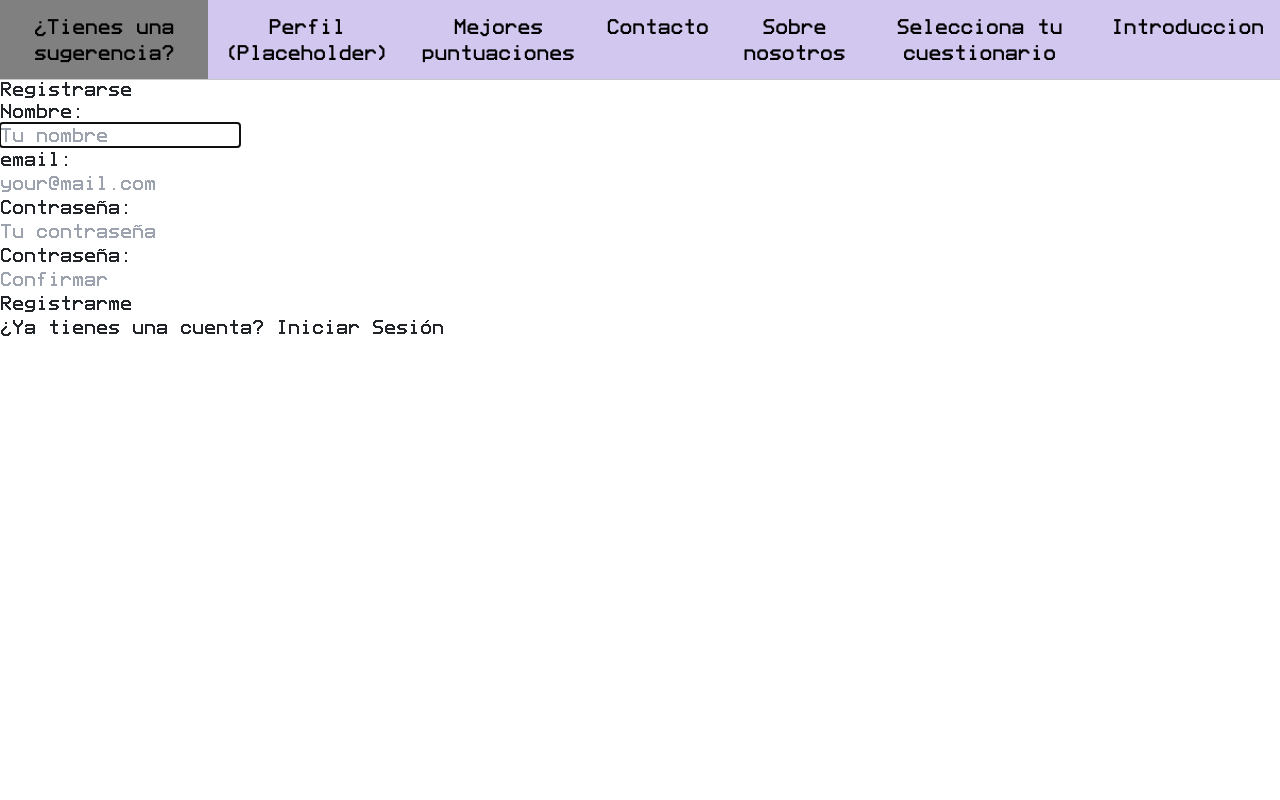
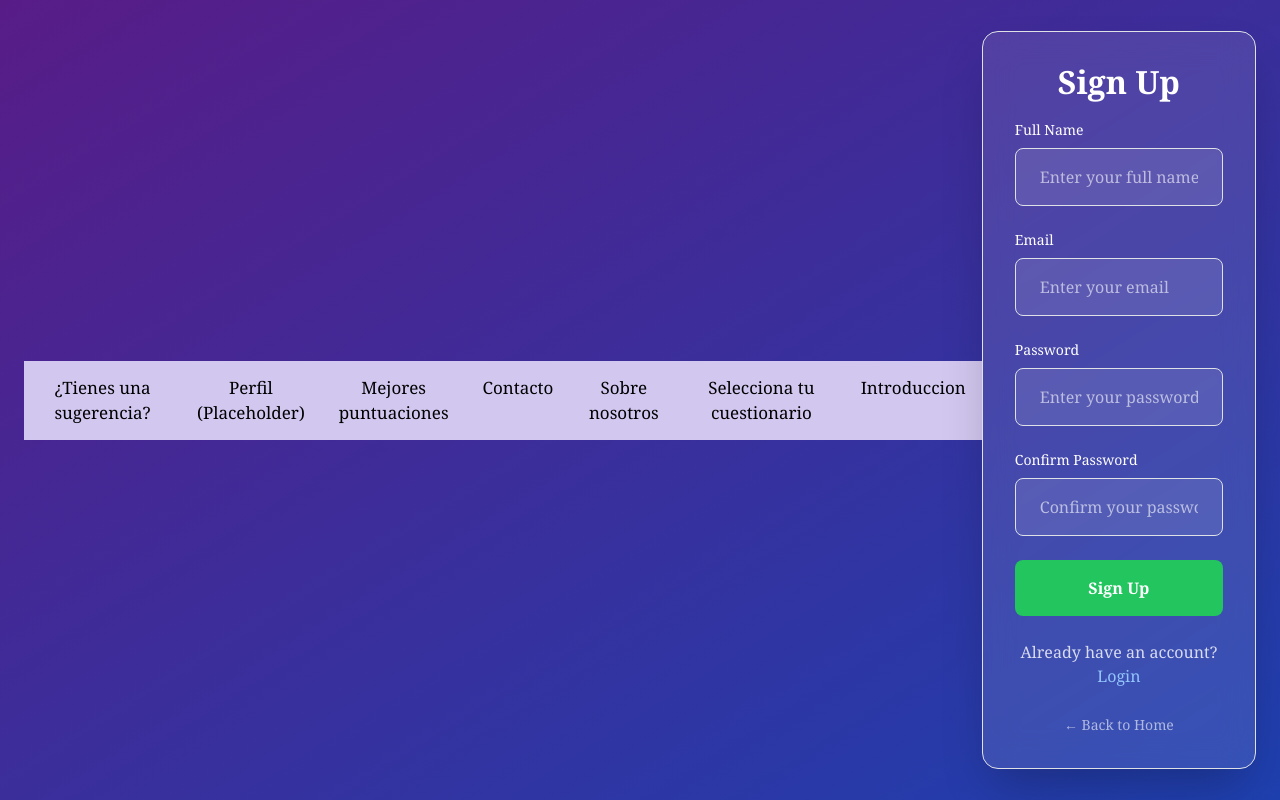
Before and after one commit to Atesoide/Quizqueen-py, a Flask app: page /signup in a window 1280 px wide. Run offline with Flask 3, Linux system fonts and the light colour scheme; style sheets or scripts are compiled from the project's sources; some libraries are stand-ins or nearby versions.

Commit message:
Setting up login and signup, alongside contact and about

```diff
--- a/client/templates/signup.html
+++ b/client/templates/signup.html
@@ -4,60 +4,107 @@
 
 {% block content %}
 
-<article class="content-form">
-    <h1>Registrarse</h1>
-    {% if error %}
-    <p class="error">{{ error }}</p>
-    {% endif %}
+<!DOCTYPE html>
+<html>
+<head>
+    <meta name="viewport" content="width=device-width, initial-scale=1.0">
+    <title>Sign Up - Quiz App</title>
+    <script src="https://cdn.tailwindcss.com"></script>
+<script src="https://cdn.tailwindcss.com"></script>
+<script>
+  tailwind.config = {
+    theme: {
+      extend: {
+        colors: {
+          // Quiz-themed colors
+          'quiz-purple': '#706398',
+          'quiz-lightpurple': '#d2c7ef',
+          'quiz-darkpurple': '#454092',
+          'quiz-violet': '#ad8cdb',
+          'quiz-purpleindigo': '#776ac6',
 
-    <form class="form signup" action="/signup" method="POST" novalidate>
-        <div class="form-group">
-            <label for="fname">Nombre:</label><br>
+          // Custom gradients
+          'quiz-gradient-from': '#706398',
+          'quiz-gradient-to': '#454092',
+
+        }
+      }
+    }
+  }
+</script>
+    <link rel="stylesheet" href="/css/style.css">
+    <link rel="icon" type="image/x-icon" href="/sprites/tab.png">
+</head>
+<body class="min-h-screen bg-gradient-to-br from-purple-900 to-blue-800 flex items-center justify-center p-4">
+    <div class="bg-white/10 backdrop-blur-lg rounded-2xl p-8 max-w-md w-full border border-white/20 shadow-2xl">
+        <h1 class="text-3xl font-bold text-white text-center mb-8">Sign Up</h1>
+
+        <form method="POST" action="/signup" class="space-y-6">
+            <div>
+                <label class="block text-white text-sm font-medium mb-2">Full Name</label>
                 <input
                     type="text"
-                id="fname"
-                name="fname"
-                placeholder="Tu nombre"
+                    name="nombre"
                     required
-                autofocus
-                aria-label="Nombre">
+                    class="w-full px-4 py-3 bg-white/10 border border-white/20 rounded-lg text-white placeholder-white/60 focus:outline-none focus:ring-2 focus:ring-blue-500 focus:border-transparent"
+                    placeholder="Enter your full name"
+                >
             </div>
-        <div class="form-group">
-            <label for="email">email:</label><br>
+
+            <div>
+                <label class="block text-white text-sm font-medium mb-2">Email</label>
                 <input
                     type="email"
-                id="email"
-                name="email"
-                placeholder="your@mail.com"
-                aria-label="Email"
-                autocomplete="gmail.com"
-                required>
+                    name="correo"
+                    required
+                    class="w-full px-4 py-3 bg-white/10 border border-white/20 rounded-lg text-white placeholder-white/60 focus:outline-none focus:ring-2 focus:ring-blue-500 focus:border-transparent"
+                    placeholder="Enter your email"
+                >
             </div>
-        <div class="form-group">
-            <label for="password">Contraseña:</label><br>
+
+            <div>
+                <label class="block text-white text-sm font-medium mb-2">Password</label>
                 <input
                     type="password"
-                id="password"
-                name="password"
-                placeholder="Tu contraseña"
-                aria-label="Contraseña"
-                required>
+                    name="contraseña"
+                    required
+                    minlength="6"
+                    class="w-full px-4 py-3 bg-white/10 border border-white/20 rounded-lg text-white placeholder-white/60 focus:outline-none focus:ring-2 focus:ring-blue-500 focus:border-transparent"
+                    placeholder="Enter your password (min. 6 characters)"
+                >
             </div>
-        <div class="form-group">Contraseña:</label><br>
+
+            <div>
+                <label class="block text-white text-sm font-medium mb-2">Confirm Password</label>
                 <input
                     type="password"
-                id="cpassword"
-                name="cpassword"
-                placeholder="Confirmar"
-                aria-label="Confirmar Contraseña"
-                required>
+                    name="confirmPassword"
+                    required
+                    minlength="6"
+                    class="w-full px-4 py-3 bg-white/10 border border-white/20 rounded-lg text-white placeholder-white/60 focus:outline-none focus:ring-2 focus:ring-blue-500 focus:border-transparent"
+                    placeholder="Confirm your password"
+                >
             </div>
-        <div class="form-actions">
-            <input class="submit" type="submit" value="Registrarme">
+
+            <button
+                type="submit"
+                class="w-full bg-green-500 hover:bg-green-600 text-white font-bold py-3 px-4 rounded-lg transition duration-300 transform hover:scale-105"
+            >
+                Sign Up
+            </button>
+        </form>
+
+        <div class="text-center mt-6">
+            <p class="text-white/80">
+                Already have an account?
+                <a href="/login" class="text-blue-300 hover:text-blue-200 font-medium">Login</a>
+            </p>
         </div>
-        <div class="form-links">
-            <a href="/login">¿Ya tienes una cuenta? Iniciar Sesión</a>
+
+        <div class="text-center mt-4">
+            <a href="/" class="text-white/60 hover:text-white text-sm">← Back to Home</a>
         </div>
-        </form>
-</article>
+    </div>
+</body>
+</html>
 {% endblock %}
--- a/server/db.py
+++ b/server/db.py
@@ -5,7 +5,7 @@ from mysql.connector import errorcode
 # Configuración de la conexión MySQL
 db_config = {
     'user': 'root',
-    'password': 'alumno#204623',
+    'password': 'toor',
     'host': 'localhost',
     'database': 'quizqueen'
 }
```
Also changed, not shown: client/templates/about.html (+43 -4 lines), client/templates/contact.html (+41 -45 lines), client/templates/login.html (+64 -27 lines). Lines whose indentation alone changed are shown as unchanged.
